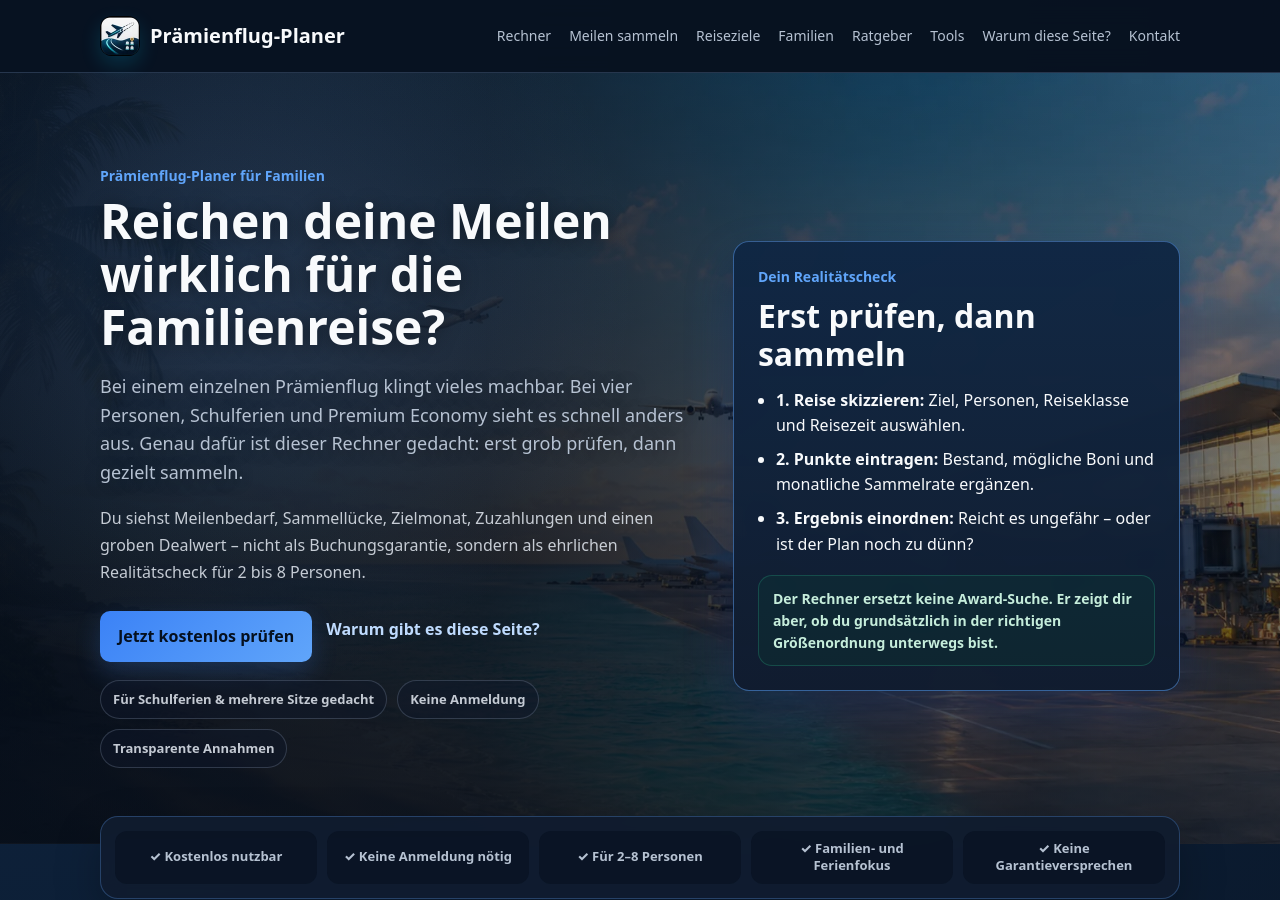
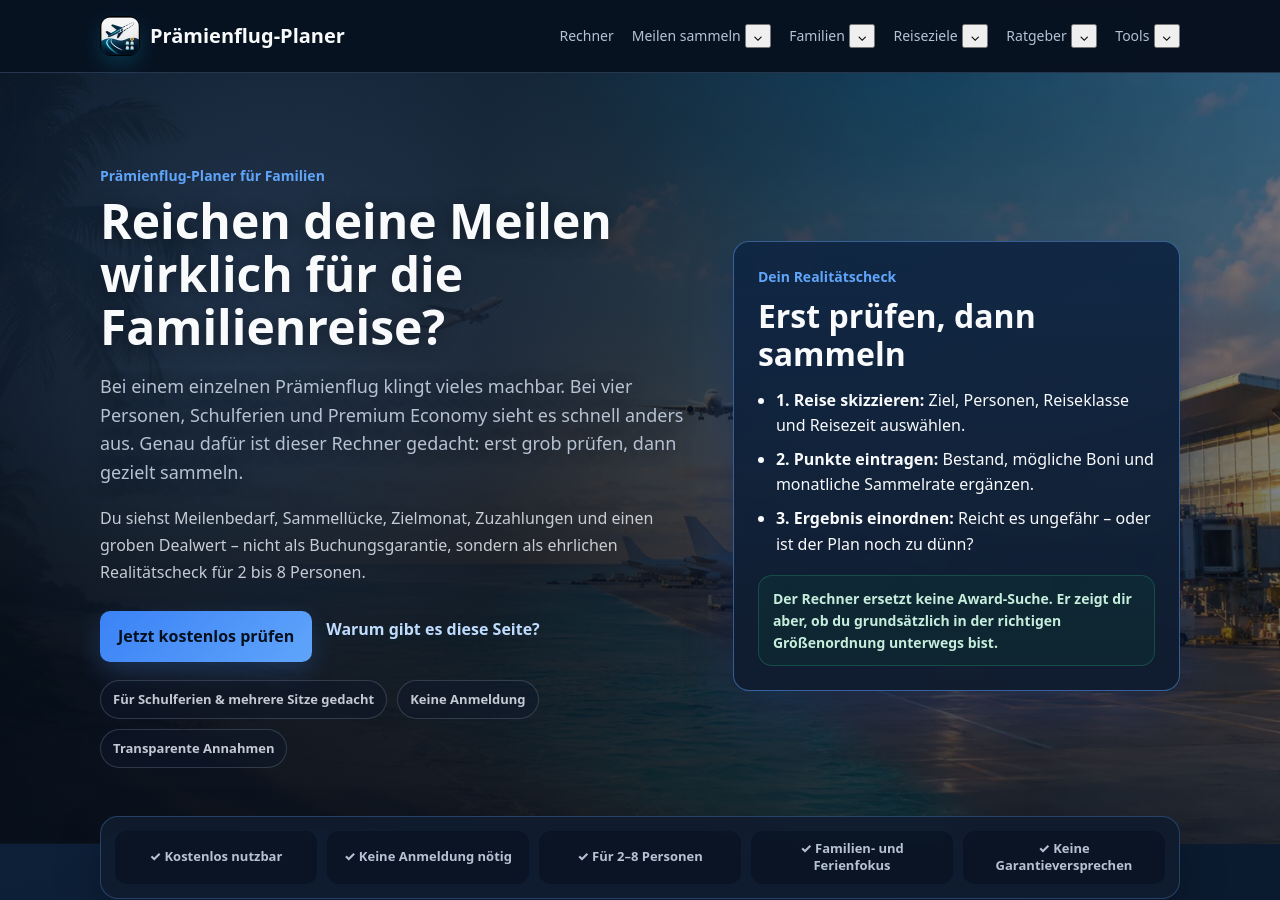
Before and after one commit to Praemienflug-Planer/miles-planer, a Jekyll site: the page built from index.html, in a window 1280 px wide and 900 px high. Built offline with Jekyll 4.4.1, drawn with Linux system fonts in a browser that asks for light colours.

Commit message:
Strukturiere Hauptnavigation neu

```diff
--- a/_includes/header.html
+++ b/_includes/header.html
@@ -5,45 +5,48 @@
       <span class="brand-name">Prämienflug-Planer</span>
     </a>
     <button class="nav-toggle" type="button" aria-label="Menü öffnen" aria-expanded="false" aria-controls="site-navigation">
-      <span></span>
-      <span></span>
-      <span></span>
+      <span></span><span></span><span></span>
     </button>
     <nav id="site-navigation" class="main-nav" aria-label="Hauptnavigation">
       <div class="nav-item"><a class="nav-link" href="/rechner/"{% if page.url == '/rechner/' %} aria-current="page"{% endif %}>Rechner</a></div>
+
       <div class="nav-item has-dropdown">
-        <a class="nav-link" href="/meilen-sammeln/"{% if page.url contains '/meilen-sammeln/' or page.url == '/meilen-sammeln-familie/' or page.url == '/amex-oder-payback/' %} aria-current="page"{% endif %}>Meilen sammeln</a>
-        <div class="nav-dropdown">
+        <a class="nav-link" href="/meilen-sammeln/"{% if page.url contains '/meilen-sammeln/' or page.url == '/amex-oder-payback/' %} aria-current="page"{% endif %}>Meilen sammeln</a>
+        <button class="submenu-toggle" type="button" aria-label="Untermenü Meilen sammeln öffnen" aria-expanded="false">⌄</button>
+        <div class="nav-dropdown nav-mega">
+          <div class="nav-group">
+            <span class="nav-group-title">Start &amp; Strategie</span>
             <a href="/meilen-sammeln/">Übersicht</a>
             <a href="/meilen-sammeln/anfaenger/">Kostenlos starten</a>
             <a href="/meilen-sammeln/fixkosten-meilen/">Fixkosten &amp; Alltagsausgaben</a>
-          <a href="/meilen-sammeln-familie/">Meilen sammeln als Familie</a>
             <a href="/amex-oder-payback/">Amex oder PAYBACK?</a>
-          <a href="/meilen-sammeln/payback/">PAYBACK Punkte sammeln</a>
-          <a href="/meilen-sammeln/payback-transferbonus/">PAYBACK Transferbonus</a>
-          <a href="/meilen-sammeln/payback-punkte-miles-and-more/">PAYBACK zu Miles &amp; More</a>
-          <a href="/meilen-sammeln/payback-mallorca/">Mit PAYBACK nach Mallorca</a>
+          </div>
+          <div class="nav-group">
+            <span class="nav-group-title">Programme</span>
+            <a href="/meilen-sammeln/payback/">PAYBACK</a>
             <a href="/meilen-sammeln/amex/">Amex Membership Rewards</a>
+            <a href="/meilen-sammeln/miles-and-more/">Miles &amp; More</a>
+            <a href="/meilen-sammeln/revolut-revpoints/">Revolut &amp; RevPoints</a>
+          </div>
+          <div class="nav-group">
+            <span class="nav-group-title">Kreditkarten</span>
             <a href="/meilen-sammeln/amex-kreditkarten/">Amex Kreditkarten</a>
-          <a href="/meilen-sammeln/miles-and-more/">Miles &amp; More</a>
             <a href="/meilen-sammeln/miles-and-more-kreditkarte/">Miles &amp; More Kreditkarte</a>
             <a href="/meilen-sammeln/eurowings-kreditkarte/">Eurowings Kreditkarte</a>
-          <a href="/meilen-sammeln/revolut-revpoints/">Revolut &amp; RevPoints</a>
+          </div>
+          <div class="nav-group">
+            <span class="nav-group-title">Booster &amp; Transfer</span>
+            <a href="/meilen-sammeln/payback-punkte-miles-and-more/">PAYBACK → Miles &amp; More</a>
+            <a href="/meilen-sammeln/payback-transferbonus/">PAYBACK Transferbonus</a>
             <a href="/meilen-sammeln/wunschgutschein/">Wunschgutschein</a>
             <a href="/meilen-sammeln/zeitschriftenabo/">Zeitschriftenabo-Meilen</a>
           </div>
         </div>
+      </div>
+
       <div class="nav-item has-dropdown">
-        <a class="nav-link" href="/meilen-thailand/"{% if page.url == '/meilen-thailand/' or page.url == '/meilen-new-york/' or page.url == '/florida-mit-meilen/' or page.url == '/meilen-sammeln/payback-mallorca/' %} aria-current="page"{% endif %}>Reiseziele</a>
-        <div class="nav-dropdown">
-          <a href="/meilen-thailand/">Thailand mit Meilen</a>
-          <a href="/meilen-sammeln/payback-mallorca/">Mallorca mit PAYBACK</a>
-          <a href="/meilen-new-york/">New York mit Meilen</a>
-          <a href="/florida-mit-meilen/">Florida mit Meilen</a>
-        </div>
-      </div>
-      <div class="nav-item has-dropdown">
-        <a class="nav-link" href="/praemienfluege-familie/"{% if page.url == '/praemienfluege-familie/' or page.url == '/miles-and-more-meilenpooling-familie/' or page.url == '/childs-award-flight-kinder-meilen/' or page.url == '/meilen-fuer-familienmitglieder-einloesen/' or page.url == '/business-class-familie-meilen/' or page.url == '/business-class-mit-kindern/' or page.url == '/premium-economy-mit-kindern/' %} aria-current="page"{% endif %}>Familien</a>
+        <a class="nav-link" href="/praemienfluege-familie/"{% if page.url == '/praemienfluege-familie/' or page.url == '/meilen-sammeln-familie/' or page.url == '/miles-and-more-meilenpooling-familie/' or page.url == '/childs-award-flight-kinder-meilen/' or page.url == '/meilen-fuer-familienmitglieder-einloesen/' or page.url == '/business-class-familie-meilen/' or page.url == '/business-class-mit-kindern/' or page.url == '/premium-economy-mit-kindern/' %} aria-current="page"{% endif %}>Familien</a>
+        <button class="submenu-toggle" type="button" aria-label="Untermenü Familien öffnen" aria-expanded="false">⌄</button>
         <div class="nav-dropdown">
           <a href="/praemienfluege-familie/">Prämienflüge für Familien</a>
           <a href="/meilen-sammeln-familie/">Meilen sammeln als Familie</a>
@@ -55,8 +58,21 @@
           <a href="/premium-economy-mit-kindern/">Premium Economy mit Kindern</a>
         </div>
       </div>
+
+      <div class="nav-item has-dropdown">
+        <a class="nav-link" href="/meilen-thailand/"{% if page.url == '/meilen-thailand/' or page.url == '/meilen-new-york/' or page.url == '/florida-mit-meilen/' or page.url == '/meilen-sammeln/payback-mallorca/' %} aria-current="page"{% endif %}>Reiseziele</a>
+        <button class="submenu-toggle" type="button" aria-label="Untermenü Reiseziele öffnen" aria-expanded="false">⌄</button>
+        <div class="nav-dropdown">
+          <a href="/meilen-thailand/">Thailand mit Meilen</a>
+          <a href="/meilen-sammeln/payback-mallorca/">Mallorca mit PAYBACK</a>
+          <a href="/meilen-new-york/">New York mit Meilen</a>
+          <a href="/florida-mit-meilen/">Florida mit Meilen</a>
+        </div>
+      </div>
+
       <div class="nav-item has-dropdown">
         <a class="nav-link" href="/meilen-business-class/"{% if page.url == '/meilen-business-class/' or page.url == '/premium-economy-oder-business-class/' or page.url == '/vier-praemienflug-plaetze-finden/' or page.url == '/praemienflug-steuern-gebuehren/' or page.url == '/faq/' %} aria-current="page"{% endif %}>Ratgeber</a>
+        <button class="submenu-toggle" type="button" aria-label="Untermenü Ratgeber öffnen" aria-expanded="false">⌄</button>
         <div class="nav-dropdown">
           <a href="/meilen-business-class/">Business Class mit Meilen</a>
           <a href="/premium-economy-oder-business-class/">Premium Economy oder Business?</a>
@@ -65,18 +81,19 @@
           <a href="/faq/">FAQ</a>
         </div>
       </div>
+
       <div class="nav-item has-dropdown">
-        <a class="nav-link" href="/tools/"{% if page.url == '/tools/' or page.url == '/amex-meilen-umrechnen/' or page.url == '/meilen-sammeln/zeitschriftenabo/' or page.url == '/meilen-sammeln/fixkosten-meilen/' %} aria-current="page"{% endif %}>Tools</a>
+        <a class="nav-link" href="/tools/"{% if page.url == '/tools/' or page.url == '/amex-meilen-umrechnen/' or page.url == '/meilen-sammeln/zeitschriftenabo/' or page.url == '/meilen-sammeln/fixkosten-meilen/' or page.url == '/meilen-sammeln/revolut-revpoints/' %} aria-current="page"{% endif %}>Tools</a>
+        <button class="submenu-toggle" type="button" aria-label="Untermenü Tools öffnen" aria-expanded="false">⌄</button>
         <div class="nav-dropdown">
           <a href="/tools/">Alle Tools</a>
           <a href="/rechner/">Prämienflug-Rechner</a>
           <a href="/meilen-sammeln/fixkosten-meilen/#rechner">Fixkosten-Meilenrechner</a>
+          <a href="/meilen-sammeln/revolut-revpoints/#rechner">RevPoints-Rechner</a>
           <a href="/amex-meilen-umrechnen/#mr-rechner">Amex Punkte umrechnen</a>
           <a href="/meilen-sammeln/zeitschriftenabo/#abo-rechner">Zeitschriftenabo-Meilenrechner</a>
         </div>
       </div>
-      <div class="nav-item"><a class="nav-link" href="/ueber-das-projekt/"{% if page.url == '/ueber-das-projekt/' %} aria-current="page"{% endif %}>Warum diese Seite?</a></div>
-      <div class="nav-item"><a class="nav-link" href="/kontakt.html"{% if page.url == '/kontakt.html' %} aria-current="page"{% endif %}>Kontakt</a></div>
     </nav>
   </div>
 </header>
```
Lines whose indentation alone changed are shown as unchanged.
